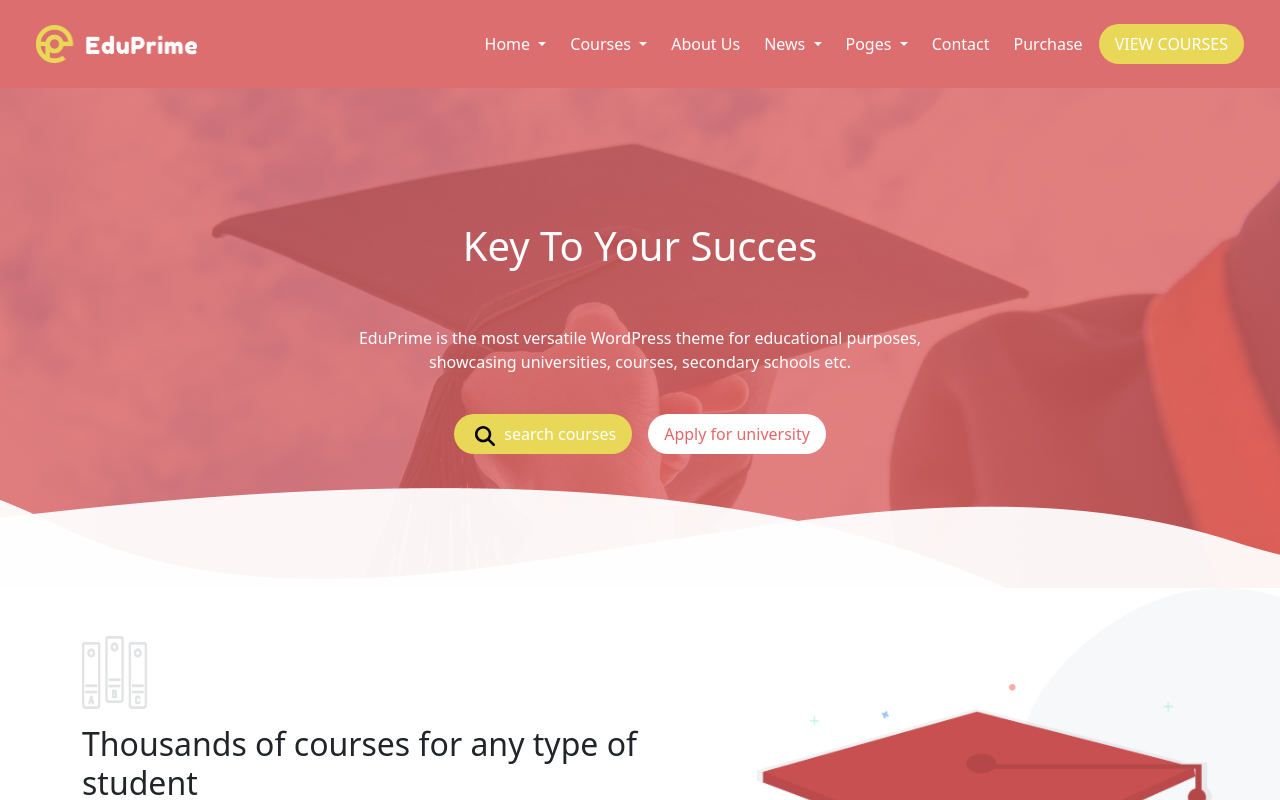
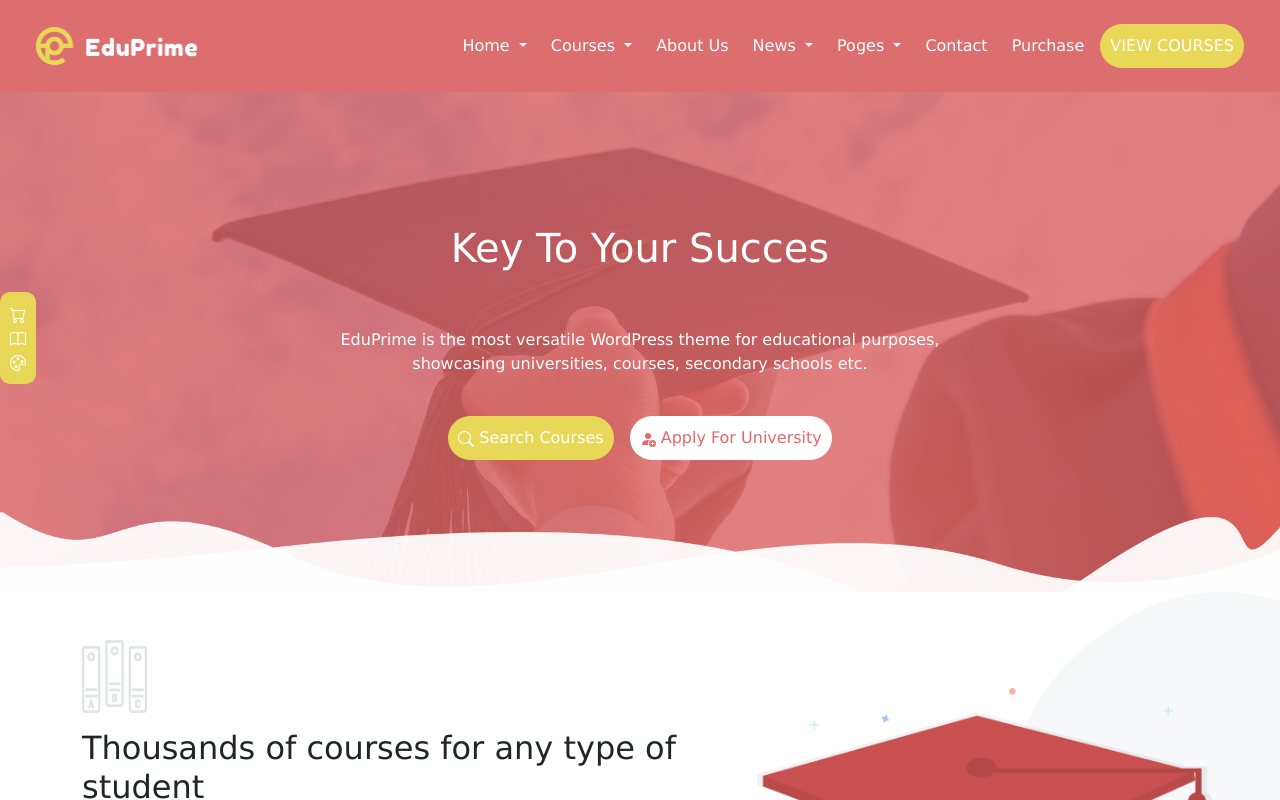
Before and after one commit to federicoverbicaro/proj-html-vuejs, a Vue app: page / in a window 1280 px wide. Shown: the top 800 px of the page. Built offline with nearby package versions, Linux system fonts and the light colour scheme.

Commit message:
feat: correzioni struttura

```diff
--- a/index.html
+++ b/index.html
@@ -1,5 +1,6 @@
 <!doctype html>
 <html lang="en">
+
 <head>
   <meta charset="UTF-8" />
   <link rel="icon" type="image/svg+xml" href="/vite.svg" />
@@ -7,8 +8,10 @@
   <title>template-vue-personal</title>
 
 </head>
+
 <body>
   <div id="app"></div>
   <script type="module" src="/src/main.js"></script>
 </body>
+
 </html>
--- a/src/components/footer/AppClosure.vue
+++ b/src/components/footer/AppClosure.vue
@@ -253,7 +253,7 @@ input {
 }
 
 #icon {
-    width: 17%;
+    width: 15%;
     right: 0%;
     top: 0;
     padding: 10px;
--- a/src/components/footer/AppPartners.vue
+++ b/src/components/footer/AppPartners.vue
@@ -75,5 +75,11 @@ export default {
 
 img {
     opacity: 0.4;
+    cursor: pointer;
+
+    &:hover{
+        opacity: 1;
+        color: $blackText2;
+    }
 }
 </style>
--- a/src/components/footer/AppSubscribe.vue
+++ b/src/components/footer/AppSubscribe.vue
@@ -62,7 +62,7 @@ export default {
     }
 
     #icon {
-        width: 8%;
+        width: 7%;
         right: 50%;
         top: 0;
         padding: 10px;
--- a/src/components/header/AppHeader.vue
+++ b/src/components/header/AppHeader.vue
@@ -1,6 +1,6 @@
 <template>
     <AppNavbars />
-<div class="bgOnde">
+    <div class="bgOnde position-relative ">
         <div id="introducion" class="text-center d-flex flex-column justify-content-center row-gap-4">
             <div class="gap-5 d-flex justify-content-center flex-column  ">
                 <h1 class="text-capitalize ">key to your succes</h1>
@@ -12,10 +12,54 @@
 
             <div class="gap-3 d-flex justify-content-center ">
 
-            <AppButton yellow buttonText="search courses" :icon="yellowIcon" />
+                <button id="button1" class="text-capitalize ">
+                    <svg xmlns="http://www.w3.org/2000/svg" width="16" height="16" fill="currentColor" class="bi bi-search"
+                        viewBox="0 0 16 16">
+                        <path
+                            d="M11.742 10.344a6.5 6.5 0 1 0-1.397 1.398h-.001q.044.06.098.115l3.85 3.85a1 1 0 0 0 1.415-1.414l-3.85-3.85a1 1 0 0 0-.115-.1zM12 6.5a5.5 5.5 0 1 1-11 0 5.5 5.5 0 0 1 11 0" />
+                    </svg>
+                    search courses
+                </button>
+                <button id="button2" class="text-capitalize ">
+                    <svg xmlns="http://www.w3.org/2000/svg" width="16" height="16" fill="currentColor"
+                        class="bi bi-person-fill-add" viewBox="0 0 16 16">
+                        <path
+                            d="M12.5 16a3.5 3.5 0 1 0 0-7 3.5 3.5 0 0 0 0 7m.5-5v1h1a.5.5 0 0 1 0 1h-1v1a.5.5 0 0 1-1 0v-1h-1a.5.5 0 0 1 0-1h1v-1a.5.5 0 0 1 1 0m-2-6a3 3 0 1 1-6 0 3 3 0 0 1 6 0" />
+                        <path
+                            d="M2 13c0 1 1 1 1 1h5.256A4.5 4.5 0 0 1 8 12.5a4.5 4.5 0 0 1 1.544-3.393Q8.844 9.002 8 9c-5 0-6 3-6 4" />
+                    </svg>
+                    apply for university
+                </button>
 
-            <AppButton white buttonText="Apply for university" />
+
             </div>
+        </div>
+
+        <div id="icons" class="position-absolute d-flex flex-column  ">
+            <span>
+                <svg xmlns="http://www.w3.org/2000/svg" width="16" height="16" fill="currentColor" class="bi bi-cart"
+                    viewBox="0 0 16 16">
+                    <path
+                        d="M0 1.5A.5.5 0 0 1 .5 1H2a.5.5 0 0 1 .485.379L2.89 3H14.5a.5.5 0 0 1 .491.592l-1.5 8A.5.5 0 0 1 13 12H4a.5.5 0 0 1-.491-.408L2.01 3.607 1.61 2H.5a.5.5 0 0 1-.5-.5M3.102 4l1.313 7h8.17l1.313-7zM5 12a2 2 0 1 0 0 4 2 2 0 0 0 0-4m7 0a2 2 0 1 0 0 4 2 2 0 0 0 0-4m-7 1a1 1 0 1 1 0 2 1 1 0 0 1 0-2m7 0a1 1 0 1 1 0 2 1 1 0 0 1 0-2" />
+                </svg>
+            </span>
+            <span>
+                <svg xmlns="http://www.w3.org/2000/svg" width="16" height="16" fill="currentColor" class="bi bi-book"
+                    viewBox="0 0 16 16">
+                    <path
+                        d="M1 2.828c.885-.37 2.154-.769 3.388-.893 1.33-.134 2.458.063 3.112.752v9.746c-.935-.53-2.12-.603-3.213-.493-1.18.12-2.37.461-3.287.811zm7.5-.141c.654-.689 1.782-.886 3.112-.752 1.234.124 2.503.523 3.388.893v9.923c-.918-.35-2.107-.692-3.287-.81-1.094-.111-2.278-.039-3.213.492zM8 1.783C7.015.936 5.587.81 4.287.94c-1.514.153-3.042.672-3.994 1.105A.5.5 0 0 0 0 2.5v11a.5.5 0 0 0 .707.455c.882-.4 2.303-.881 3.68-1.02 1.409-.142 2.59.087 3.223.877a.5.5 0 0 0 .78 0c.633-.79 1.814-1.019 3.222-.877 1.378.139 2.8.62 3.681 1.02A.5.5 0 0 0 16 13.5v-11a.5.5 0 0 0-.293-.455c-.952-.433-2.48-.952-3.994-1.105C10.413.809 8.985.936 8 1.783" />
+                </svg>
+            </span>
+            <span>
+                <svg xmlns="http://www.w3.org/2000/svg" width="16" height="16" fill="currentColor" class="bi bi-palette"
+                    viewBox="0 0 16 16">
+                    <path
+                        d="M8 5a1.5 1.5 0 1 0 0-3 1.5 1.5 0 0 0 0 3m4 3a1.5 1.5 0 1 0 0-3 1.5 1.5 0 0 0 0 3M5.5 7a1.5 1.5 0 1 1-3 0 1.5 1.5 0 0 1 3 0m.5 6a1.5 1.5 0 1 0 0-3 1.5 1.5 0 0 0 0 3" />
+                    <path
+                        d="M16 8c0 3.15-1.866 2.585-3.567 2.07C11.42 9.763 10.465 9.473 10 10c-.603.683-.475 1.819-.351 2.92C9.826 14.495 9.996 16 8 16a8 8 0 1 1 8-8m-8 7c.611 0 .654-.171.655-.176.078-.146.124-.464.07-1.119-.014-.168-.037-.37-.061-.591-.052-.464-.112-1.005-.118-1.462-.01-.707.083-1.61.704-2.314.369-.417.845-.578 1.272-.618.404-.038.812.026 1.16.104.343.077.702.186 1.025.284l.028.008c.346.105.658.199.953.266.653.148.904.083.991.024C14.717 9.38 15 9.161 15 8a7 7 0 1 0-7 7" />
+                </svg>
+            </span>
+
         </div>
     </div>
 </template>
@@ -42,14 +86,16 @@ export default {
 
 <style lang="scss" scoped>
 @import '../../styles/general.scss';
-#introducion{
+
+#introducion {
     background-image: url(../../assets/img/Wave-1.png);
     background-repeat: no-repeat;
     background-position: bottom;
+    background-size: contain;
     height: 500px;
 }
 
-.bgOnde{
+.bgOnde {
     background-image: linear-gradient(rgba($redBg2, 0.8), rgba($redBg2, 0.8)), url(../../assets/img/theme_slider2_bg-1.jpg);
     background-repeat: no-repeat;
     background-size: cover;
@@ -64,5 +110,30 @@ export default {
         color: $whiteText;
     }
 
+    #icons {
+        left: 0;
+        top: 40%;
+        background-color: $yellowBg;
+        color: $whiteText;
+        padding: 10px;
+        border-radius: 10px;
+
     }
-</style>
+
+    #button1 {
+        background-color: $yellowBg;
+        color: $whiteText;
+        border: none;
+        padding: 10px;
+        border-radius: 30px;
+    }
+
+    #button2 {
+        background-color: $whiteBg;
+        color: $redText;
+        border: none;
+        padding: 10px;
+        border-radius: 30px;
+    }
+
+}</style>
--- a/src/components/header/AppNavbars.vue
+++ b/src/components/header/AppNavbars.vue
@@ -3,7 +3,7 @@
 
         <div class="container-fluid m-0 ">
             <div class="col-2 col-lg-2 ">
-                <img class="img-fluid   " src="../../assets/img/theme_eduprime_logo.png" height="80%" width="80%" alt="logo">
+                <img class="" src="../../assets/img/theme_eduprime_logo.png" height="80%" width="80%" alt="logo">
             </div>
 
             <div class="col-10 collapse navbar-collapse justify-content-end " id="navbarSupportedContent">
@@ -80,7 +80,7 @@
                     </li>
 
                     <li>
-                        <AppButton yellow :button-text="'view courses'" class="text-uppercase "/>
+                        <button class="text-uppercase ">view courses</button>
                     </li>
 
                 </ul>
@@ -121,6 +121,10 @@ export default {
 nav {
     background-color: $redBg2;
 
+    img{
+        max-width: 200px;
+    }
+
   #navbarSupportedContent > ul {
     li > a{
 
@@ -132,5 +136,17 @@ nav {
         }
     }
   }
+  button{
+    background-color: $yellowBg;
+    color: $whiteText;
+    border: none;
+    padding: 10px;
+    border-radius: 30px;
+
+    &:hover{
+        background-color: $whiteBg;
+        color: $redText;
+    }
+  }
 }
 </style>
--- a/src/components/main/AppLatestCourses.vue
+++ b/src/components/main/AppLatestCourses.vue
@@ -6,17 +6,38 @@
             <div class="mt-5 d-flex  gap-4  ">
 
                 <div id="courses" v-for="(element, index) in latestCourses" :key="index"
-                    class="d-flex flex-column justify-content-center text-center gap-3 position-relative  h-50 w-50 ">
+                    class="d-flex flex-column justify-content-center text-center gap-3 position-relative  w-50 ">
 
                     <div class="d-flex justify-content-center ">
                         <img :src="element.img" :alt="element.img" height="90" width="90" class="img-fluid ">
                     </div>
                     <h6> {{ element.courses }}</h6>
-                    <span>{{ element.teacher }}</span>
-                    <span>${{ element.prince }}</span>
+                    <span>
+                        <svg xmlns="http://www.w3.org/2000/svg" width="16" height="16" fill="currentColor"
+                            class="bi bi-person-fill" viewBox="0 0 16 16">
+                            <path d="M3 14s-1 0-1-1 1-4 6-4 6 3 6 4-1 1-1 1zm5-6a3 3 0 1 0 0-6 3 3 0 0 0 0 6" />
+                        </svg>
+                        Teacher: {{ element.teacher }}</span>
+                    <span>
+                        <svg xmlns="http://www.w3.org/2000/svg" width="16" height="16" fill="currentColor"
+                            class="bi bi-cash" viewBox="0 0 16 16">
+                            <path d="M8 10a2 2 0 1 0 0-4 2 2 0 0 0 0 4" />
+                            <path
+                                d="M0 4a1 1 0 0 1 1-1h14a1 1 0 0 1 1 1v8a1 1 0 0 1-1 1H1a1 1 0 0 1-1-1zm3 0a2 2 0 0 1-2 2v4a2 2 0 0 1 2 2h10a2 2 0 0 1 2-2V6a2 2 0 0 1-2-2z" />
+                        </svg>
+                        Prince: ${{ element.prince }}</span>
 
-                    <div id="button">
-                        <AppButton red :buttonText="'View courses'"/>
+                    <div>
+                        <button id="button" class="text-capitalize ">
+                            <svg xmlns="http://www.w3.org/2000/svg" width="16" height="16" fill="currentColor"
+                                class="bi bi-eye" viewBox="0 0 16 16">
+                                <path
+                                    d="M16 8s-3-5.5-8-5.5S0 8 0 8s3 5.5 8 5.5S16 8 16 8M1.173 8a13 13 0 0 1 1.66-2.043C4.12 4.668 5.88 3.5 8 3.5s3.879 1.168 5.168 2.457A13 13 0 0 1 14.828 8q-.086.13-.195.288c-.335.48-.83 1.12-1.465 1.755C11.879 11.332 10.119 12.5 8 12.5s-3.879-1.168-5.168-2.457A13 13 0 0 1 1.172 8z" />
+                                <path
+                                    d="M8 5.5a2.5 2.5 0 1 0 0 5 2.5 2.5 0 0 0 0-5M4.5 8a3.5 3.5 0 1 1 7 0 3.5 3.5 0 0 1-7 0" />
+                            </svg>
+                            View courses
+                        </button>
                     </div>
                 </div>
 
@@ -69,17 +90,19 @@ export default {
             ]
         }
     },
-    components:{
+    components: {
         AppButton,
     }
 }
 </script>
 
 <style lang="scss" scoped>
+@import '../../styles/general.scss';
 
-h2{
+h2 {
     font-weight: bold;
 }
+
 #courses {
     box-shadow: -4px 9px 59px -2px rgba(227, 220, 220, 1);
     -webkit-box-shadow: -4px 9px 59px -2px rgba(227, 220, 220, 1);
@@ -95,15 +118,21 @@ h2{
 
 
     }
-    img{
+
+    img {
         aspect-ratio: 1;
     }
 
 
-    #button{
+    #button {
         position: absolute;
         bottom: -20px;
-        right: 65px;
+        right: 78px;
+        background-color: $redBg;
+        color: $whiteText;
+        border: none;
+        padding: 10px;
+        border-radius: 30px;
     }
 }
 </style>
--- a/src/components/main/AppUniveristyYears.vue
+++ b/src/components/main/AppUniveristyYears.vue
@@ -1,5 +1,5 @@
 <template>
-    <div class="bgUniverityYear  pt-5 d-flex ">
+    <div class="bgUniverityYear  pt-5 d-flex justify-content-center ">
         <div class=" d-flex flex-column  ">
 
             <div class="text-capitalize text-white d-flex flex-column align-items-center   ">
--- a/src/styles/general.scss
+++ b/src/styles/general.scss
@@ -8,5 +8,5 @@
     box-sizing: border-box;
 }
 body{
-    height: 100000px;
+    font-family:'Lucida Sans', 'Lucida Sans Regular', 'Lucida Grande', 'Lucida Sans Unicode', Geneva, Verdana, sans-serif;
 }
```
Also changed, not shown: src/components/main/AppMain.vue (+13 -1 lines), src/components/main/AppMethodStudio.vue (+17 -2 lines), src/components/main/AppUpcomingEvents.vue (+46 -10 lines). Lines whose indentation alone changed are shown as unchanged.
